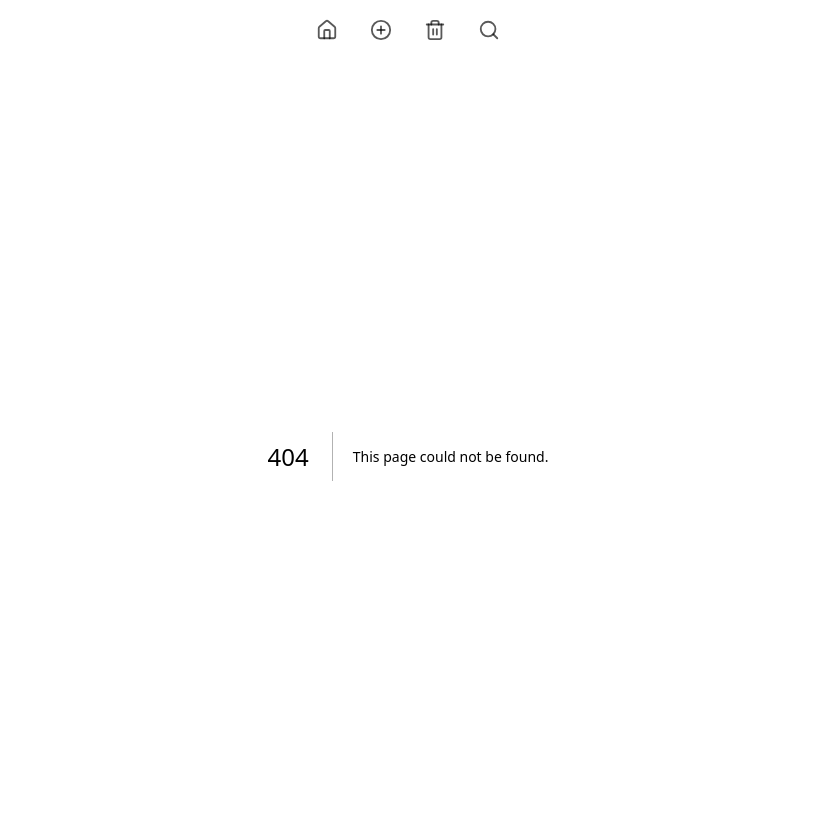
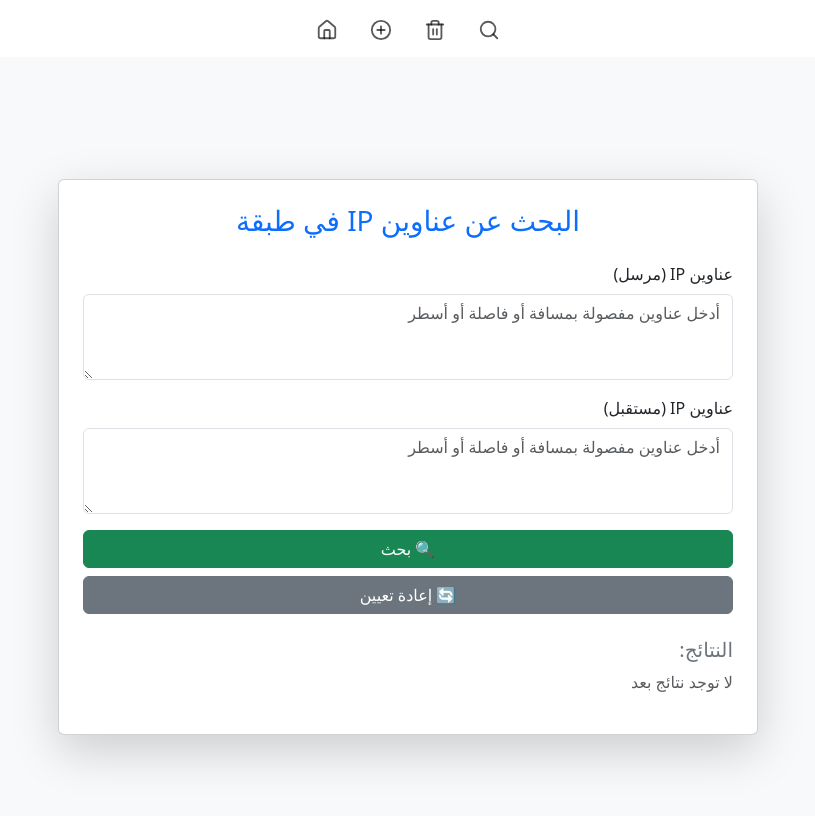
Before and after one commit to milad998/LocationIp, a Next.js app in the folder clients/: page /location/all in a window 1280 px wide. Before the commit this address had no page. Shown: the top 816 px of the page, without its empty margins (232-1047 px from the left). Built offline with nearby package versions, Linux system fonts and the light colour scheme.

Commit message:
Create page.jsx

```diff
--- /dev/null
+++ b/clients/src/app/location/all/page.jsx
@@ -0,0 +1,127 @@
+'use client';
+
+import { useState } from 'react';
+import 'bootstrap/dist/css/bootstrap.rtl.min.css';
+
+export default function IpCheckPage() {
+  const [senderIps, setSenderIps] = useState('');
+  const [receiverIps, setReceiverIps] = useState('');
+  const [results, setResults] = useState([]);
+
+  const parseIps = (input) => {
+    return input
+      .split(/[\n, ]+/)
+      .map(ip => ip.trim())
+      .filter(ip => ip);
+  };
+
+  const fetchIpStatus = async (ips, label) => {
+    try {
+      const response = await fetch('http://localhost:8000/api/location', {
+        method: 'POST',
+        headers: { 'Content-Type': 'application/json' },
+        body: JSON.stringify({ ips }),
+      });
+
+      const text = await response.text();
+
+      if (text.includes('IP')) {
+        const lines = text.trim().split('\n').filter(line => line.includes('IP:'));
+        lines.forEach((line) => {
+          const nameMatch = line.match(/الاسم:\s*(.+?)\s*\|?/);
+          const name = nameMatch ? nameMatch[1] : 'بدون اسم';
+
+          setResults(prev => [...prev, `🔴 الاسم: ${name} (${label})`]);
+        });
+      } else {
+        setResults(prev => [...prev, `🔴 لا توجد نتائج (${label})`]);
+      }
+    } catch {
+      setResults(prev => [...prev, `❌ فشل الاتصال بالخادم (${label})`]);
+    }
+  };
+
+  const handleSubmit = async (e) => {
+    e.preventDefault();
+    setResults([]);
+
+    const senderList = parseIps(senderIps);
+    const receiverList = parseIps(receiverIps);
+
+    if (senderList.length > 0) await fetchIpStatus(senderList, 'مرسل');
+    if (receiverList.length > 0) await fetchIpStatus(receiverList, 'مستقبل');
+  };
+
+  const handleCopyAndWhatsApp = () => {
+    const text = results.join('\n');
+    navigator.clipboard.writeText(text);
+    const encoded = encodeURIComponent(text);
+    window.open(`https://wa.me/?text=${encoded}`, '_blank');
+  };
+
+  const handleReset = () => {
+    setSenderIps('');
+    setReceiverIps('');
+    setResults([]);
+  };
+
+  return (
+    <div className="container min-vh-100 d-flex flex-column justify-content-center align-items-center bg-light" dir="rtl">
+      <div className="card p-4 shadow-lg w-100" style={{ maxWidth: '700px' }}>
+        <h3 className="text-center mb-4 text-primary">البحث عن عناوين IP في طبقة</h3>
+
+        <form onSubmit={handleSubmit}>
+          <div className="mb-3">
+            <label className="form-label">عناوين IP (مرسل)</label>
+            <textarea
+              rows={3}
+              className="form-control"
+              placeholder="أدخل عناوين مفصولة بمسافة أو فاصلة أو أسطر"
+              value={senderIps}
+              onChange={(e) => setSenderIps(e.target.value)}
+            ></textarea>
+          </div>
+
+          <div className="mb-3">
+            <label className="form-label">عناوين IP (مستقبل)</label>
+            <textarea
+              rows={3}
+              className="form-control"
+              placeholder="أدخل عناوين مفصولة بمسافة أو فاصلة أو أسطر"
+              value={receiverIps}
+              onChange={(e) => setReceiverIps(e.target.value)}
+            ></textarea>
+          </div>
+
+          <div className="d-grid gap-2">
+            <button type="submit" className="btn btn-success">🔍 بحث</button>
+            <button type="button" className="btn btn-secondary" onClick={handleReset}>
+              🔄 إعادة تعيين
+            </button>
+          </div>
+        </form>
+
+        <div className="mt-4">
+          <h5 className="text-secondary">النتائج:</h5>
+          {results.length === 0 ? (
+            <p className="text-muted">لا توجد نتائج بعد</p>
+          ) : (
+            <>
+              <pre className="bg-light p-2 rounded border mt-2 text-center text-dark">
+                {results.join('\n')}
+              </pre>
+              <div className="d-grid mt-3">
+                <button
+                  onClick={handleCopyAndWhatsApp}
+                  className="btn btn-primary"
+                >
+                  📋 نسخ وفتح واتساب
+                </button>
+              </div>
+            </>
+          )}
+        </div>
+      </div>
+    </div>
+  );
+        }
```
